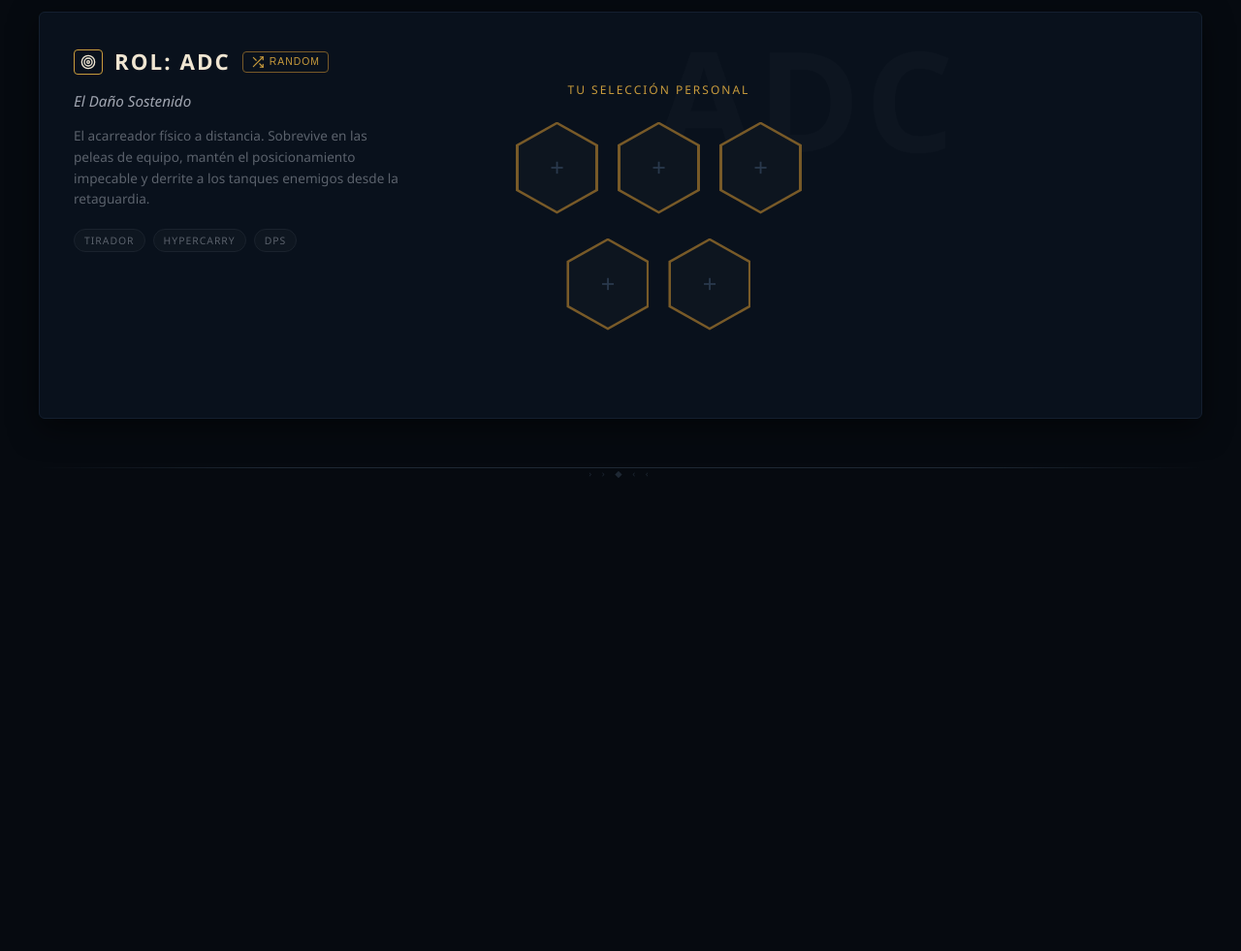
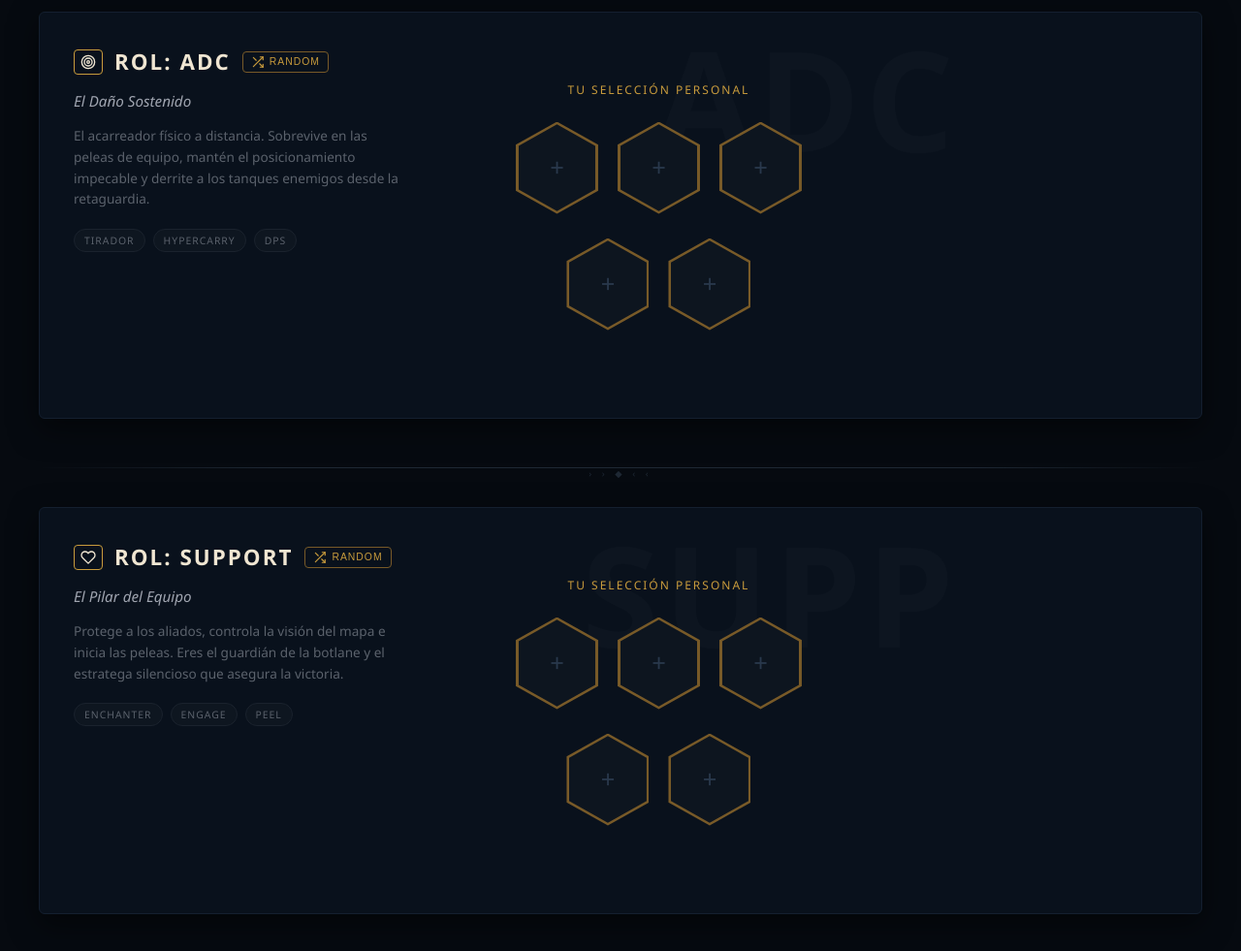
Before and after one commit to elenose76/Proyecto_ChampPool, a plain HTML site: page index.html in a window 1280 px wide. Shown: the part 1561-2542 px from the top of the page at 97% size. Before the commit the page ends 2084 px from the top, so only its background shows below. Drawn offline with Linux system fonts and the light colour scheme; no server answers.

Commit message:
supp rol added

```diff
--- a/index.html
+++ b/index.html
@@ -703,7 +703,79 @@
 
         <div class="bottom-divider">› › ◆ ‹ ‹</div>
 
+        <!-- TARJETA SUPPORT -->
+        <div class="role-card" id="supp-card">
+            <div class="bg-watermark">SUPP</div>
+            <div class="role-info">
+                <div class="role-header">
+                    <div class="role-badge">
+                        <!-- Icono de Corazón/Apoyo -->
+                        <svg viewBox="0 0 24 24" width="16" height="16" fill="none" stroke="currentColor" stroke-width="2" stroke-linecap="round" stroke-linejoin="round"><path d="M20.84 4.61a5.5 5.5 0 0 0-7.78 0L12 5.67l-1.06-1.06a5.5 5.5 0 0 0-7.78 7.78l1.06 1.06L12 21.23l7.78-7.78 1.06-1.06a5.5 5.5 0 0 0 0-7.78z"/></svg>
+                    </div>
+                    <div class="role-title">Rol: Support</div>
+                    <button class="btn-random" onclick="pickRandom('supp')">
+                        <svg viewBox="0 0 24 24" width="14" height="14" fill="none" stroke="currentColor" stroke-width="2" stroke-linecap="round" stroke-linejoin="round"><polyline points="16 3 21 3 21 8"/><line x1="4" y1="20" x2="21" y2="3"/><polyline points="21 16 21 21 16 21"/><line x1="15" y1="15" x2="21" y2="21"/><line x1="4" y1="4" x2="9" y2="9"/></svg>
+                        RANDOM
+                    </button>
+                </div>
+                <div class="role-subtitle">El Pilar del Equipo</div>
+                <div class="role-description">
+                    Protege a los aliados, controla la visión del mapa e inicia las peleas. Eres el guardián de la botlane y el estratega silencioso que asegura la victoria.
+                </div>
+                <div class="tags-container">
+                    <span class="tag">Enchanter</span>
+                    <span class="tag">Engage</span>
+                    <span class="tag">Peel</span>
+                </div>
+            </div>
 
+            <div class="role-selection">
+                <div class="selection-title">Tu Selección Personal</div>
+                <div class="hex-grid">
+                    <div class="hex-row">
+                        <div class="hex-cell">
+                            <div class="hexagon-container" id="supp-hex-0" onclick="toggleSearchPanel('supp', 0)">
+                                <div class="hexagon"><div class="hexagon-inner empty" id="supp-inner-0">+</div></div>
+                            </div>
+                            <div class="champ-name" id="supp-name-0"></div>
+                        </div>
+                        <div class="hex-cell">
+                            <div class="hexagon-container" id="supp-hex-1" onclick="toggleSearchPanel('supp', 1)">
+                                <div class="hexagon"><div class="hexagon-inner empty" id="supp-inner-1">+</div></div>
+                            </div>
+                            <div class="champ-name" id="supp-name-1"></div>
+                        </div>
+                        <div class="hex-cell">
+                            <div class="hexagon-container" id="supp-hex-2" onclick="toggleSearchPanel('supp', 2)">
+                                <div class="hexagon"><div class="hexagon-inner empty" id="supp-inner-2">+</div></div>
+                            </div>
+                            <div class="champ-name" id="supp-name-2"></div>
+                        </div>
+                    </div>
+                    <div class="hex-row">
+                        <div class="hex-cell">
+                            <div class="hexagon-container" id="supp-hex-3" onclick="toggleSearchPanel('supp', 3)">
+                                <div class="hexagon"><div class="hexagon-inner empty" id="supp-inner-3">+</div></div>
+                            </div>
+                            <div class="champ-name" id="supp-name-3"></div>
+                        </div>
+                        <div class="hex-cell">
+                            <div class="hexagon-container" id="supp-hex-4" onclick="toggleSearchPanel('supp', 4)">
+                                <div class="hexagon"><div class="hexagon-inner empty" id="supp-inner-4">+</div></div>
+                            </div>
+                            <div class="champ-name" id="supp-name-4"></div>
+                        </div>
+                    </div>
+                </div>
+            </div>
+
+            <div class="search-panel" id="supp-search-panel">
+                <div class="search-box-wrapper">
+                    <input type="text" class="search-bar" id="supp-search-input" placeholder="Buscar" oninput="filterChampions('supp')">
+                </div>
+                <div class="champ-grid-list" id="supp-champ-list"></div>
+            </div>
+        </div>
 
     </div>
 
```
